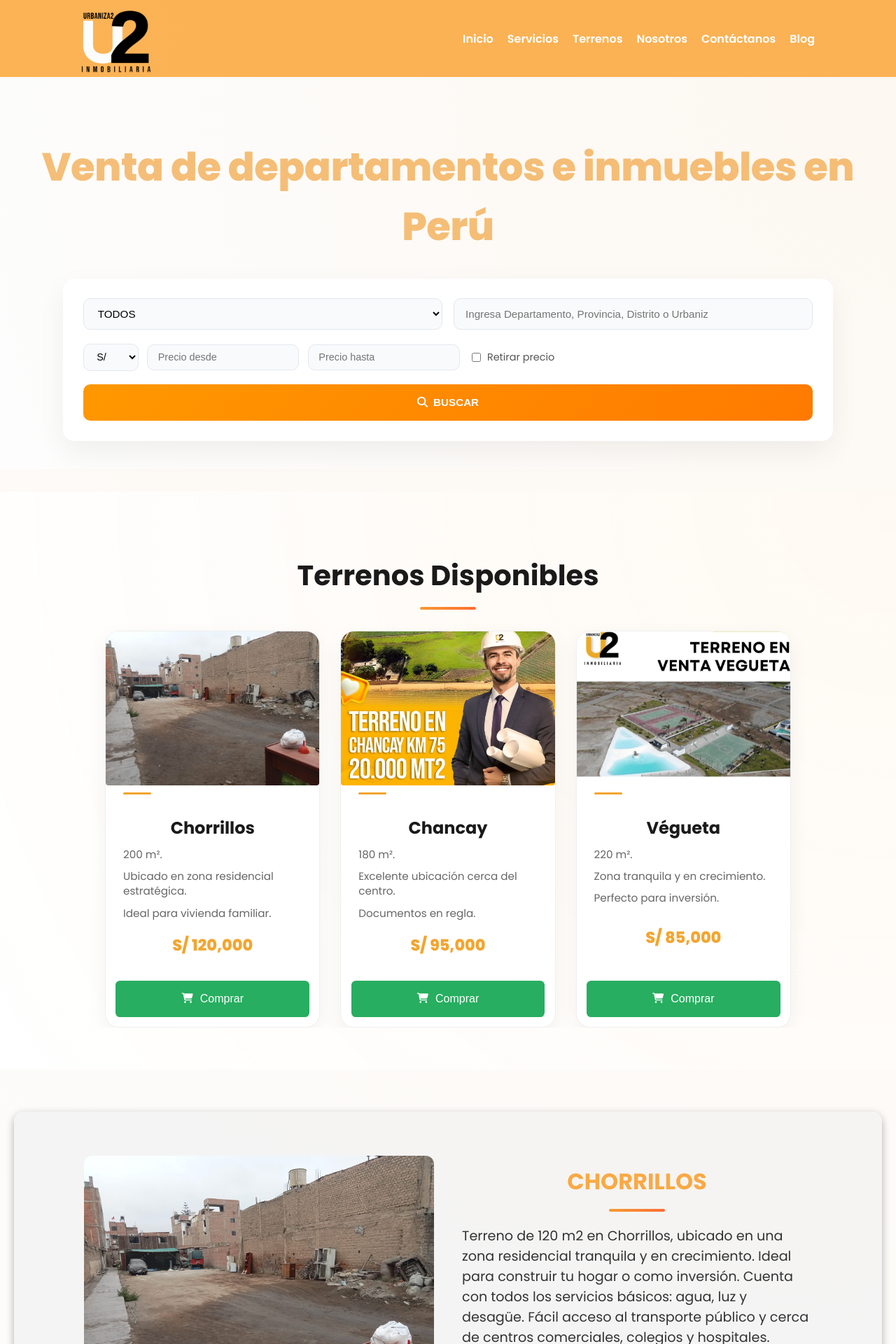
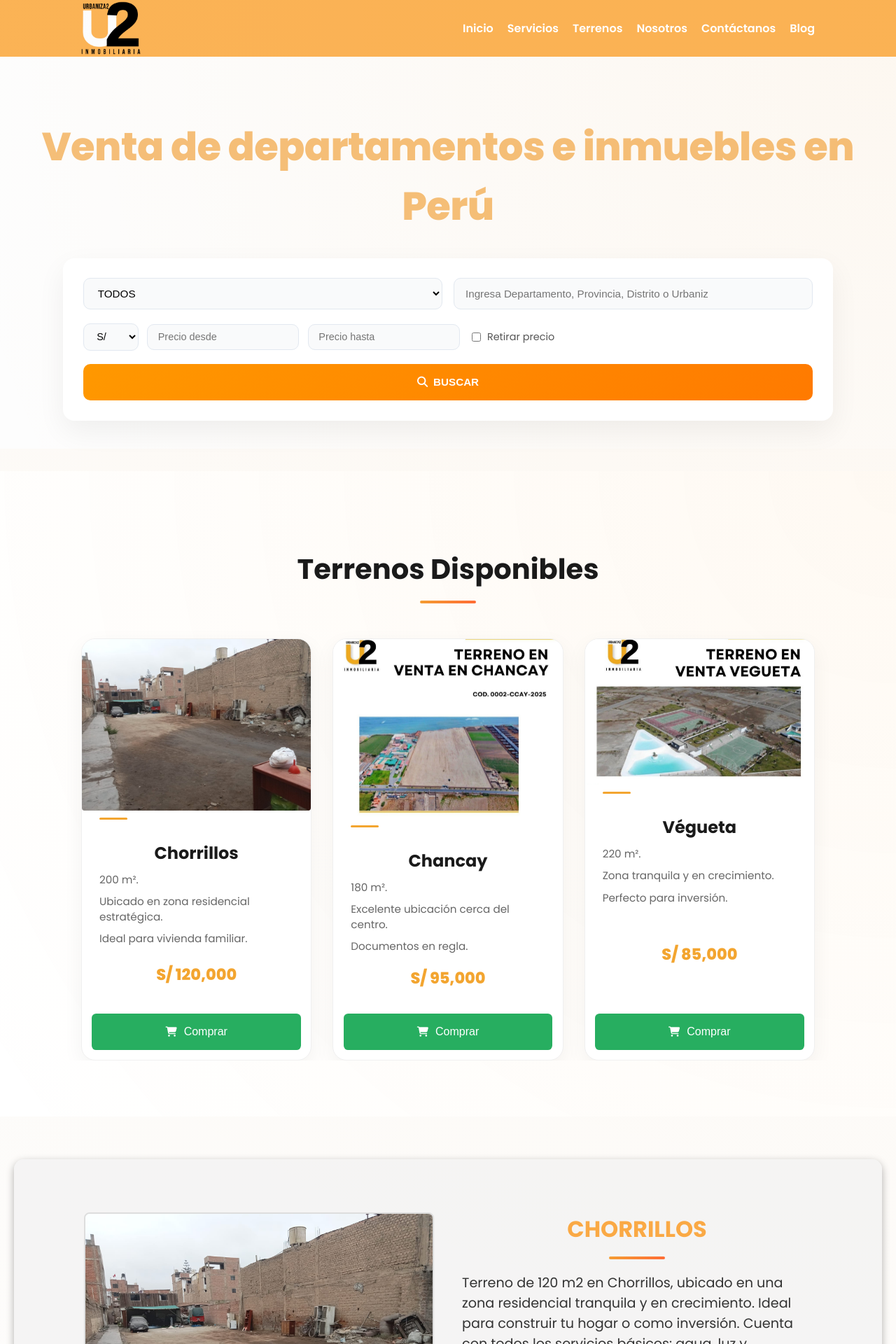
Before and after one commit to Axeeldiaz01/Urbaniza2-Prueba, a PHP site: page /terrenos.html in a window 1280 px wide. Shown: the top 1920 px of the page at 70% size. Run offline with PHP 8.4, Linux system fonts and the light colour scheme.

Commit message:
Modificaciones en la las imagenes logo correcto para todos y prueba de ubicacion

```diff
--- a/blog.html
+++ b/blog.html
@@ -39,7 +39,7 @@
   </header>
   <!-- Sección Blog -->
   <section id="inicio" class="blog-section">
-    <div class="blog-header">
+    <div class="blog-header reveal">
       <h1>Blog Inmobiliario Urbaniza2</h1>
       <p>
         Consejos expertos, noticias del mercado y guías para tu inversión
--- a/contacto.html
+++ b/contacto.html
@@ -37,7 +37,7 @@
   </header>
   <!-- SECCIÓN DE CONTACTO MEJORADA -->
   <section id="inicio" class="contacto-section">
-    <div class="contacto-header">
+    <div class="contacto-header reveal">
       <h1><i class="fas fa-phone-alt"></i> Contáctanos</h1>
       <p class="contacto-subtitle">
         Estamos aquí para ayudarte a encontrar tu terreno ideal
--- a/css/style.css
+++ b/css/style.css
@@ -37,20 +37,29 @@ header {
   top: 0;
   z-index: 999;
   background: rgba(249, 145, 9, 0.679);
-  color: white;
-  transition: all 0.3s ease;
-  padding: 5px 0;
+  padding: 2px 0;
+  width: 100%;
+
+  height: 90px; /* fuerza altura consistente */
+  display: flex;
+  align-items: center;
 }
 
 .logo {
-  height: 100px;
+  height: 85px !important;
   width: auto;
   display: block;
-  transition: height 0.3s ease;
-}
-
+  object-fit: contain;
+
+  margin-top: -8px;   /* lo mantiene arriba igual que en desktop */
+
+  transition: height 0.3s ease, margin-top 0.3s ease;
+}
+
+/* Cuando haces scroll */
 header.shrink .logo {
-  height: 74px;
+  height: 60px;
+  margin-top: -6px;
 }
 
 header.shrink {
@@ -2610,11 +2668,18 @@ transform:translateY(0);
   box-shadow: 0 20px 40px rgba(0, 0, 0, 0.1);
 }
 
-/* Imagen con efecto */
+/* IMAGEN — ancho completo del card */
 .galeria .card img {
   width: 100%;
-  height: 220px;
-  object-fit: cover;
+  height: auto;           /* la imagen mantiene proporción */
+  display: block;         /* elimina espacio fantasma */
+  object-fit: contain;    /* imagen completa */
+
+  margin: 0;
+  padding: 0;
+  border: none;
+  background: transparent;
+
   cursor: pointer;
   transition: opacity 0.3s;
 }
@@ -2683,3 +2750,33 @@ transform:translateY(0);
 .btn-comprar i {
   font-size: 0.9rem;
 }
+
+/* ============================= */
+/* RESPONSIVE */
+/* ============================= */
+
+@media (max-width: 1024px) {
+
+  .galeria {
+    grid-template-columns: repeat(2, 1fr);
+  }
+
+}
+
+@media (max-width: 768px) {
+
+  .galeria {
+    grid-template-columns: 1fr;
+  }
+
+}
+
+header .logo {
+  height: 85px;
+  width: auto;
+  object-fit: contain;
+  display: block;
+}
+header.shrink .logo {
+  height: 60px;
+}
--- a/css/terrenos.css
+++ b/css/terrenos.css
@@ -355,6 +355,12 @@ img {      /* Borde gris claro */
 }
 
 /* --- CARRUSEL (con borde) --- */
+/* --- CARRUSEL LIMPIO Y RESPONSIVE --- */
+
+/* ============================= */
+/* CARRUSEL ESTABLE */
+/* ============================= */
+
 .carrusel-chorrillos {
   position: relative;
   width: 100%;
@@ -362,59 +368,88 @@ img {      /* Borde gris claro */
   margin: 0 auto;
 }
 
+/* Espacio fijo para imágenes de distintos tamaños */
 .carrusel-container {
   position: relative;
-  width: 100%;
-  aspect-ratio: 4 / 3;           /* Mantiene proporción del contenedor */
+
+  width: 100%;
+  min-height: 380px;
+
+  display: flex;
+  align-items: center;
+  justify-content: center;
+
   overflow: hidden;
-  border-radius: 0.75rem;
-  background-color: transparent; /* Fondo transparente */
-}
-
+}
+
+/* Slides */
 .carrusel-slide {
   position: absolute;
-  top: 0;
-  left: 0;
-  width: 100%;
-  height: 100%;
+  inset: 0;
+
+  display: flex;
+  align-items: center;
+  justify-content: center;
+
   opacity: 0;
+  pointer-events: none; /* evita bloquear los puntos */
+
   transition: opacity 0.5s ease-in-out;
 }
 
 .carrusel-slide.active {
   opacity: 1;
-}
-
+  pointer-events: auto;
+}
+
+/* Imagen completa con borde */
 .carrusel-slide img {
-  width: 100%;
-  height: 100%;
-  object-fit: contain;           /* Imagen completa, sin recortes */
+  max-width: 100%;
+  max-height: 100%;
+
+  width: auto;
+  height: auto;
+
+  object-fit: contain;
+
   display: block;
-  background-color: transparent; /* Fondo transparente */
-}
+
+  border: 2px solid #ddd;
+  border-radius: 8px;
+
+  background: transparent;
+}
+
+/* ============================= */
+/* INDICADORES */
+/* ============================= */
 
 .carrusel-indicadores {
-  text-align: center;
-  margin-top: 0.9375rem;
+  position: relative;
+
+  display: flex;
+  justify-content: center;
+  gap: 8px;
+
+  margin-top: 12px;
+
+  z-index: 10; /* asegura que siempre funcionen */
 }
 
 .indicador {
-  display: inline-block;
-  width: 0.75rem;
-  height: 0.75rem;
+  width: 10px;
+  height: 10px;
+
+  border-radius: 50%;
+
   background: #ccc;
-  border-radius: 50%;
-  margin: 0 0.3125rem;
   cursor: pointer;
-  transition: background 0.3s ease;
+
+  transition: background 0.3s;
 }
 
 .indicador.active {
-  background: var(--primary);
-}
-
-.indicador:hover {
-  background: #999;
+  background: #f3a530;
 }
 
 /* --- MODAL PARA IMAGEN AMPLIADA --- */
@@ -1408,3 +1443,188 @@ transition:all .8s ease;
 opacity:1;
 transform:translateY(0);
 }
+
+/*  SECCIÓN TERRENOS  */
+#terrenos-disponibles {
+  padding: 80px 0;
+  background-color: #ffffff;
+}
+
+#terrenos-disponibles h2 {
+  text-align: center;
+  font-size: 2.5rem;
+  margin-bottom: 50px;
+  color: #1a1a1a;
+  position: relative;
+}
+
+/* Galería en Grid */
+.galeria {
+  display: grid;
+  grid-template-columns: repeat(auto-fit, minmax(320px, 1fr));
+  gap: 30px;
+  max-width: 1200px;
+  margin: 0 auto;
+}
+
+/* Card */
+.galeria .card {
+  background: #fff;
+  border-radius: 20px;
+  overflow: hidden;
+  box-shadow: 0 10px 30px rgba(0, 0, 0, 0.05);
+  transition: transform 0.3s ease, box-shadow 0.3s ease;
+  border: 1px solid #f0f0f0;
+
+  display: flex;
+  flex-direction: column;
+  padding: 0;
+}
+
+.galeria .card:hover {
+  transform: translateY(-10px);
+  box-shadow: 0 20px 40px rgba(0, 0, 0, 0.1);
+}
+
+/* IMAGEN — ancho completo del card */
+.galeria .card img {
+  width: 100%;
+  height: auto;           /* la imagen mantiene proporción */
+  display: block;         /* elimina espacio fantasma */
+  object-fit: contain;    /* imagen completa */
+
+  margin: 0;
+  padding: 0;
+  border: none;
+  background: transparent;
+
+  cursor: pointer;
+  transition: opacity 0.3s;
+}
+
+.galeria .card img:hover {
+  opacity: 0.9;
+}
+
+/* Contenido */
+.galeria .card h3 {
+  padding: 20px 25px 5px;
+  font-size: 1.5rem;
+  color: #1a1a1a;
+  margin: 0;
+}
+
+.galeria .card .linea-decorativa {
+  width: 40px;
+  height: 3px;
+  background: #f3a530;
+  margin: 10px 25px;
+  border-radius: 2px;
+}
+
+.galeria .card p {
+  padding: 0 25px;
+  margin: 5px 0;
+  color: #666;
+  font-size: 0.95rem;
+  line-height: 1.4;
+}
+
+.galeria .card .precio {
+  font-size: 1.4rem;
+  font-weight: 800;
+  color: #f3a530;
+  padding: 15px 25px;
+  margin-top: auto;
+}
+
+/* Botón */
+.card-actions {
+  padding: 0 25px 25px;
+}
+
+.btn-comprar {
+  width: 100%;
+  background-color: #1a1a1a;
+  color: #fff;
+  border: none;
+  padding: 12px;
+  border-radius: 10px;
+  font-weight: 700;
+  cursor: pointer;
+
+  display: flex;
+  align-items: center;
+  justify-content: center;
+  gap: 10px;
+
+  transition: background 0.3s;
+}
+
+.btn-comprar:hover {
+  background-color: #f3a530;
+}
+
+.btn-comprar i {
+  font-size: 0.9rem;
+}
+
+/* ============================= */
+/* RESPONSIVE */
+/* ============================= */
+
+@media (max-width: 1024px) {
+
+  .galeria {
+    grid-template-columns: repeat(2, 1fr);
+  }
+
+}
+
+@media (max-width: 768px) {
+
+  .galeria {
+    grid-template-columns: 1fr;
+  }
+
+}
+
+/* ============================= */
+/* RESPONSIVE */
+/* ============================= */
+
+/* ============================= */
+/* RESPONSIVE */
+/* ============================= */
+
+@media (max-width: 768px) {
+
+  .carrusel-container {
+    min-height: 320px;
+  }
+
+}
+
+@media (max-width: 480px) {
+
+  .carrusel-container {
+    min-height: 280px;
+  }
+
+}
+/* PRUEBA */
+.btn-maps {
+  display: inline-block;
+  background: #4285F4;
+  color: white;
+  padding: 12px 18px;
+  border-radius: 6px;
+  text-decoration: none;
+  font-weight: 600;
+  margin-top: 10px;
+  transition: 0.3s;
+}
+
+.btn-maps:hover {
+  background: #2c6be0;
+}
--- a/nosotros.html
+++ b/nosotros.html
@@ -40,7 +40,7 @@
     <img src="img/sobrenosotros.jpg" alt="Urbaniza2 Inmobiliaria - Banner" class="background-img" />
 
     <!-- Contenido superpuesto -->
-    <div class="banner-content">
+    <div class="banner-content reveal">
 
       <h1 class="hero-title">Sobre Nosotros</h1>
 
@@ -68,7 +68,7 @@
   <h2 class="title reveal">¿Quiénes Somos?</h2>
   <div id="quienes-somos" class="section  reveal">
     <div class="card" id="terrenos">
-      <img src="img/logo.png" class="imagen" alt="Urbaniza2 Inmobiliaria - Logo" loading="lazy" />
+      <img src="img/logo2.jpg" class="imagen" alt="Urbaniza2 Inmobiliaria - Logo" loading="lazy" />
     </div>
     <div class="texto"
       <p>
--- a/servicios.html
+++ b/servicios.html
@@ -39,7 +39,7 @@
   </header>
   <div id="inicio" class="banner">
     <img src="img/nuestrosservicios.jpeg" alt="Urbaniza2 Inmobiliaria" class="background-img" />
-    <div class="banner-content">
+    <div class="banner-content reveal">
       <h1 class="hero-title">Nuestros Servicios</h1>
       <p class="hero-description" >
         Ofrecemos terrenos ubicados estratégicamente en zonas urbanas y
--- a/terrenos.html
+++ b/terrenos.html
@@ -37,7 +37,7 @@
   </header>
 
   <!--buscador-->
-  <div id="buscador" class="buscador-inmuebles">
+  <div id="buscador" class="buscador-inmuebles reveal">
     <h1>Venta de departamentos e inmuebles en Perú</h1>
 
     <form class="buscador-form" id="form-buscador">
@@ -79,7 +79,9 @@
       <div class="galeria reveal">
 
         <div class="card" data-tipo="Terreno" data-ubicacion="Chorrillos" data-precio="120000" data-moneda="S/">
-          <img src="img/chorrillos1.jpeg" alt="Terreno en Chorrillos" onclick="ampliarImagen(this)">
+          <div class="img-container">
+            <img src="img/chorrillos1.jpeg" alt="Terreno en Chorrillos" onclick="ampliarImagen(this)">
+          </div>
           <div class="linea-decorativa"></div>
           <h3>Chorrillos</h3>
           <p>200 m².</p>
@@ -95,7 +97,9 @@
         </div>
 
         <div class="card" data-tipo="Terreno" data-ubicacion="Chancay" data-precio="95000" data-moneda="S/">
-          <img src="img/chancay.jpg" alt="Terreno en Chancay" onclick="ampliarImagen(this)">
+          <div class="img-container">
+            <img src="img/chancay1.jpeg" alt="Terreno en Chancay" onclick="ampliarImagen(this)">
+          </div>
           <div class="linea-decorativa"></div>
           <h3>Chancay</h3>
           <p>180 m².</p>
@@ -111,7 +115,9 @@
         </div>
 
         <div class="card" data-tipo="Terreno" data-ubicacion="Végueta" data-precio="85000" data-moneda="S/">
-          <img src="img/vegueta.jpg" alt="Terreno en Végueta" onclick="ampliarImagen(this)">
+          <div class="img-container">
+            <img src="img/vegueta.jpg" alt="Terreno en Végueta" onclick="ampliarImagen(this)">
+          </div>
           <div class="linea-decorativa"></div>
           <h3>Végueta</h3>
           <p>220 m².</p>
@@ -172,6 +178,11 @@
         proyecto inmobiliario!
       </p>
       <a href="contacto.html">Cotizar ahora</a>
+      <!-- PRUEBA-->
+      <a href="https://www.google.com/maps/dir/?api=1&destination=-12.1785,-77.0196" target="_blank" class="btn-maps">
+        Ver cómo llegar
+      </a>
+      <!--     -->
     </div>
   </div>
   <div id="surco" class="section reveal">
```
Also changed, not shown: other parts of css/style.css (+62 -11 lines), css/servicio.css (+70 -39 lines), index.html (+59 -10 lines).
